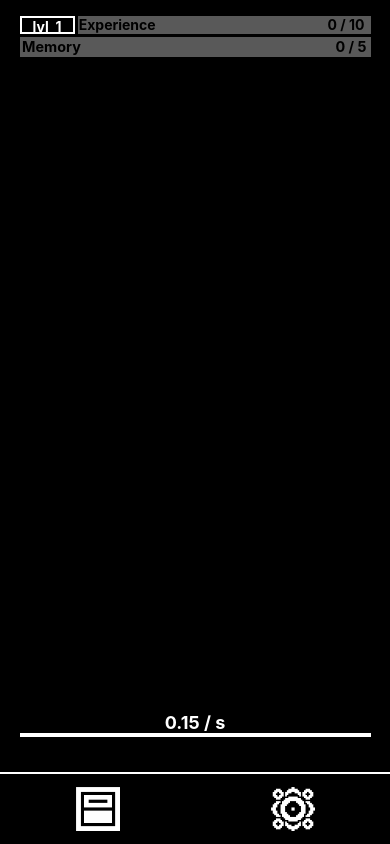
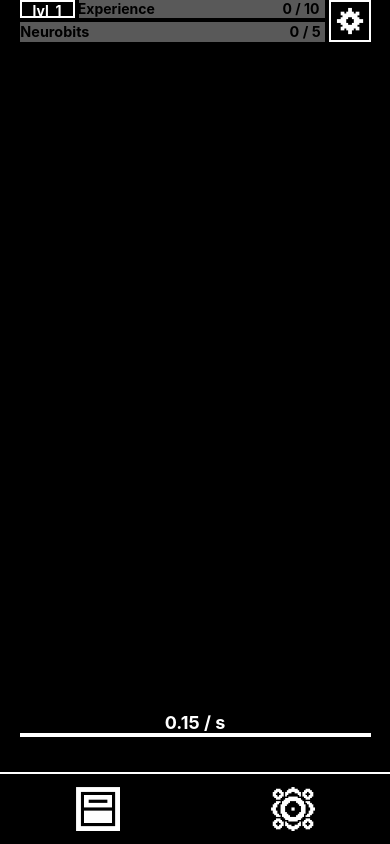
Before and after one commit to Dozixary57/mind-hold-mobile-project, a React Native app: screen /MainScreen in a window 390 px wide. Built offline with nearby package versions, Linux system fonts and the light colour scheme.

Commit message:
The settings button has been added. Fixed the positioning of the top bar on the HomeScreen.

```diff
--- a/App.tsx
+++ b/App.tsx
@@ -8,6 +8,7 @@ import InventoryScreen from './src/screens/InventoryScreen';
 import NavigationBottomsTabs from './src/components/NavigationBottomsTabs';
 import { useGameLoop } from './src/utils/gameLogic';
 import { GlobalValuesProvider, useGlobalValues } from './src/contexts/GlobalValuesContext';
+import { StatusBar } from 'expo-status-bar';
 
 const Tab = createBottomTabNavigator();
 
@@ -55,6 +56,7 @@ function AppContent() {
 export default function App() {
   return (
     <GlobalValuesProvider>
+      <StatusBar hidden={true} />
       <AppContent />
     </GlobalValuesProvider>
   );
--- a/src/components/LevelAndStorageBar.tsx
+++ b/src/components/LevelAndStorageBar.tsx
@@ -1,11 +1,14 @@
 // src\components\LevelBar.tsx
 import React, { useEffect } from 'react';
-import { View, Text, StyleSheet } from 'react-native';
+import { View, Text, StyleSheet, TouchableOpacity, Image } from 'react-native';
 import { useGlobalValues } from '../contexts/GlobalValuesContext';
 import { CurrentExperienceLevelCalculate, LevelCalculate, RequiredExperienceLevelCalculate } from '../tools/LevelAndExperienceCalculating';
+import { useNavigation } from '@react-navigation/native';
 
 const LevelAndStorageBar = () => {
   const { values, updateValues } = useGlobalValues();
+
+  // const navigation = useNavigation();
 
   //
   // useEffect(() => {
@@ -15,6 +18,7 @@ const LevelAndStorageBar = () => {
 
   return (
     <View style={styles.Component}>
+      <View style={styles.LevelAndStorageBars}>
         <View style={styles.LevelBar}>
           <Text style={styles.Header}>
             lvl  {LevelCalculate(values.lvl_experience) < 0 ? '∞' : LevelCalculate(values.lvl_experience)}
@@ -47,12 +51,23 @@ const LevelAndStorageBar = () => {
         <View style={styles.StorageTrack}>
           <View style={[styles.Progress, { width: `${values.unitStorage.units / values.unitStorage.capacity * 100}%` }]} />
           <Text style={[styles.Text, styles.StorageTextSize]}>
-          Memory
+            Neurobits
           </Text>
           <Text style={[styles.Text, styles.StorageTextSize]}>
             {values.unitStorage.units} / {values.unitStorage.capacity}
           </Text>
         </View>
+      </View>
+
+      <TouchableOpacity
+        style={styles.AppSettings}
+      // onPress={() => navigation.navigate('InventoryScreen')}
+      >
+        <Image
+          source={require('../images/SettingsIcon.png')}
+          style={styles.AppSettingsIcon}
+        />
+      </TouchableOpacity>
     </View>
   );
 };
@@ -62,10 +77,16 @@ export default LevelAndStorageBar;
 const styles = StyleSheet.create({
   Component: {
     width: '90%',
+    // flex: 1,
+    flexDirection: 'row',
+  },
+
+  LevelAndStorageBars: {
+    flex: 1,
     flexDirection: 'column',
-    justifyContent: 'space-between',
     alignItems: 'center',
   },
+
   Text: {
     color: 'black',
     fontWeight: 'bold',
@@ -110,8 +131,7 @@ const styles = StyleSheet.create({
     alignItems: 'center',
     height: '100%',
     color: 'white',
-    marginLeft: '1%',
-    // paddingHorizontal: '3%',
+    marginLeft: 4,
     backgroundColor: 'rgba(255, 255, 255, 0.35)',
   },
 
@@ -124,12 +144,29 @@ const styles = StyleSheet.create({
     position: 'relative',
     width: '100%',
     height: 20,
-    marginTop: '1%',
+    marginTop: 4,
     flexDirection: 'row',
     justifyContent: 'space-between',
     alignItems: 'center',
     color: 'white',
-    // paddingHorizontal: '2%',
     backgroundColor: 'rgba(255, 255, 255, 0.35)',
   },
+
+  AppSettings: {
+    right: 0,
+    top: 0,
+    width: 42,
+    height: 42,
+    marginLeft: 4,
+    justifyContent: 'center',
+    alignItems: 'center',
+    borderWidth: 2,
+    borderColor: 'white',
+    backgroundColor: 'rgba(0, 0, 0, 0.25)',
+  },
+  AppSettingsIcon: {
+    width: 30,
+    height: 30,
+    tintColor: 'white',
+  },
 });
--- a/src/styles/styles.ts
+++ b/src/styles/styles.ts
@@ -6,7 +6,7 @@ const styles = StyleSheet.create({
     flex: 1,
     justifyContent: 'space-between',
     alignItems: 'center',
-    paddingTop: '4%',
+    // paddingTop: '4%',
     paddingBottom: '10%',
   },
 
```
Also changed, not shown: src/images/SettingsIcon.png (added). Lines whose indentation alone changed are shown as unchanged.
